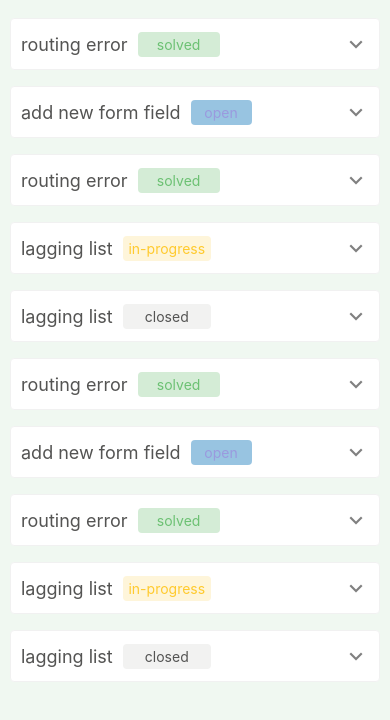
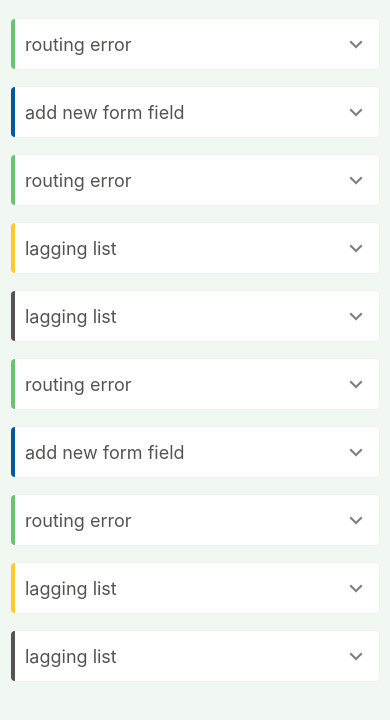
Before and after one commit to jerrywebie/FeedbackTicket, a React Native app: screen /TicketList in a window 390 px wide. Shown: the top 720 px of the page. Built offline with nearby package versions, Linux system fonts and the light colour scheme.

Commit message:
added some styles to ticket list

```diff
--- a/src/components/DetailText.js
+++ b/src/components/DetailText.js
@@ -23,7 +23,6 @@ const styles = StyleSheet.create({
     flexDirection: 'row',
     justifyContent: 'flex-start',
     alignItems: 'center',
-    paddingHorizontal: 6,
     paddingVertical: 6,
   },
   detailText: {
--- a/src/components/TicketStatus.js
+++ b/src/components/TicketStatus.js
@@ -1,47 +1,90 @@
 import React from 'react';
-import {StyleSheet, Text} from 'react-native';
+import {StyleSheet, Text, View} from 'react-native';
 
-const TicketStatus = ({itemStatus}) => {
-  const getColorAndBackgroundColor = status => {
+import Styles from '../utility/styles';
+
+const TicketStatus = ({title, itemStatus}) => {
+  const getBackgroundColor = status => {
     if (status === 'closed') {
       return {
-        color: '#545453',
-        backgroundColor: '#f2f2f1',
+        backgroundColor: Styles.colors.darkGray,
+        borderColor: '#f2f2f1',
       };
     } else if (status === 'solved') {
       return {
-        color: '#6cc173',
-        backgroundColor: '#d4ecd6',
+        backgroundColor: Styles.colors.lightGreen,
+        borderColor: Styles.colors.lightGreen,
       };
     } else if (status === 'open') {
       return {
-         color: '#0504af',
-        backgroundColor: '#006eb6',
-        opacity: 0.4
+        backgroundColor: '#b8e2f4',
+        borderColor: '#b8e2f4',
       };
     } else {
       return {
-        color: '#ffca2e',
         backgroundColor: '#fef5da',
+        borderColor: '#fef5da',
+      };
+    }
+  };
+
+  const getColor = status => {
+    if (status === 'closed') {
+      return {
+        color: '#fff',
+      };
+    } else if (status === 'solved') {
+      return {
+        color: '#059033',
+      };
+    } else if (status === 'open') {
+      return {
+        color: '#00599a',
+      };
+    } else {
+      return {
+        color: '#f57517',
       };
     }
   };
 
   return (
-    <Text
-      style={[styles.statusContainer, getColorAndBackgroundColor(itemStatus)]}>
-      {itemStatus}
-    </Text>
+    <View style={styles.statusWrapper}>
+      <Text style={styles.detailText}>
+        {title} {':'}
+      </Text>
+      <View style={[styles.statusContainer, getBackgroundColor(itemStatus)]}>
+        <Text style={[{lineHeight: 26}, getColor(itemStatus)]}>
+          {' '}
+          {itemStatus}
+        </Text>
+      </View>
+    </View>
   );
 };
 
 const styles = StyleSheet.create({
+  statusWrapper: {
+    flex: 1,
+    flexDirection: 'row',
+    justifyContent: 'flex-start',
+    alignItems: 'center',
+    paddingVertical: 4,
+  },
   statusContainer: {
-    flex: 0.4,
-    paddingVertical: 4,
-    borderRadius: 4,
-    textAlign: 'center',
+    borderWidth: 0.6,
+    paddingHorizontal: 10,
+    flexDirection: 'row',
+    justifyContent: 'center',
     alignItems: 'center',
+    marginLeft: 10,
+    borderRadius: 10,
+    elvation: 2,
+  },
+  detailText: {
+    fontSize: 16,
+    lineHeight: 26,
+    color: Styles.colors.gray,
   },
 });
 
--- a/src/screens/TicketList.js
+++ b/src/screens/TicketList.js
@@ -26,12 +26,34 @@ const TicketList = () => {
     console.log('Press me!');
   };
 
+  const getBorderColor = status => {
+    if (status === 'closed') {
+      return {
+        borderColor: Styles.colors.darkGray,
+      };
+    } else if (status === 'solved') {
+      return {
+        borderColor: '#6cc173',
+      };
+    } else if (status === 'open') {
+      return {
+        borderColor: '#00599a',
+      };
+    } else {
+      return {
+        borderColor: '#ffca2e',
+      };
+    }
+  };
+
   const cardTitle = item => (
-    <View style={styles.cardTitleContainer}>
+    <View
+      style={[
+        styles.cardTitleContainer,
+        getBorderColor(item.status),
+        {borderLeftWidth: item.id === currentIndex ? 0 : 4},
+      ]}>
       <Text style={styles.heading}>{item.title}</Text>
-      <View style={styles.statusWrapper}>
-        <TicketStatus itemStatus={item.status} />
-      </View>
 
       <MaterialCommunityIcons
         name={item.id === currentIndex ? 'chevron-up' : 'chevron-down'}
@@ -43,6 +65,7 @@ const TicketList = () => {
 
   const cardContent = item => (
     <View style={styles.content}>
+      <TicketStatus title="Status" itemStatus={item.status} />
       <DetailText title="Issue Type" text={item.issued_type} />
       <DetailText title="Request Date" text={item.request_date} />
       {item.solved_date ? (
@@ -110,6 +133,9 @@ const styles = StyleSheet.create({
     marginVertical: 8,
     borderColor: '#f1f1f1',
     borderRadius: 4,
+    shadowColor: '#f2f2f1',
+    shadowOffset: {width: 5, height: 5},
+    shadowOpacity: 0.26,
     elevation: 4,
   },
   card: {
@@ -122,8 +148,11 @@ const styles = StyleSheet.create({
     alignItems: 'center',
     paddingVertical: 12,
     paddingHorizontal: 10,
+    borderTopLeftRadius: 4,
+    borderBottomLeftRadius: 4,
   },
   heading: {
+    flex: 1,
     fontSize: 18,
     justifyContent: 'flex-start',
     color: Styles.colors.darkGray,
@@ -145,8 +174,11 @@ const styles = StyleSheet.create({
     marginHorizontal: 10,
     marginVertical: 16,
     backgroundColor: '#f8faf7',
-    opacity: 0.8,
+    borderWidth: 0.4,
+    borderColor: Styles.colors.lightGreen,
+    opacity: 0.9,
     borderRadius: 4,
+    padding: 8,
   },
   editButton: {
     backgroundColor: Styles.colors.lightGreen,
```
